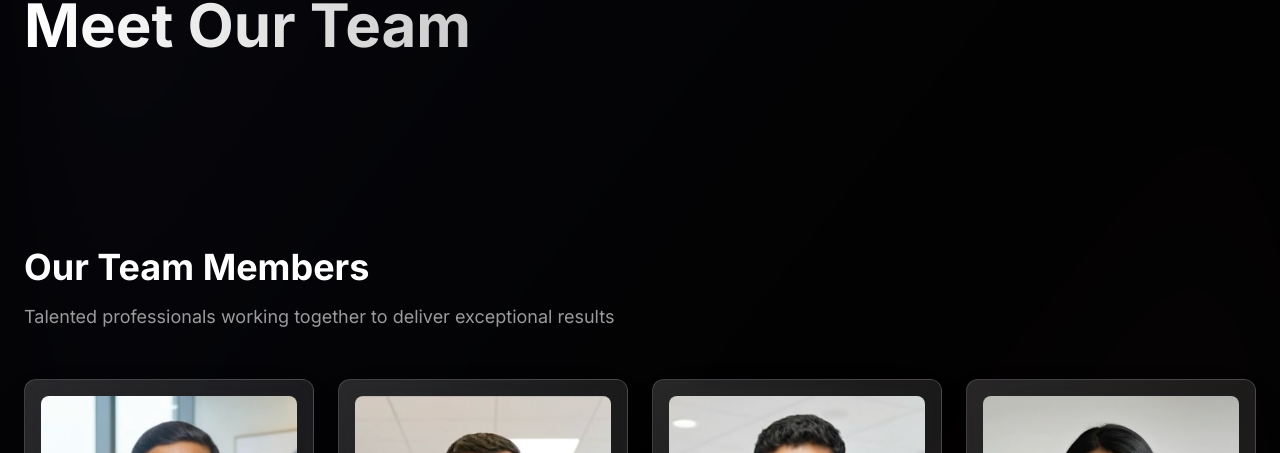
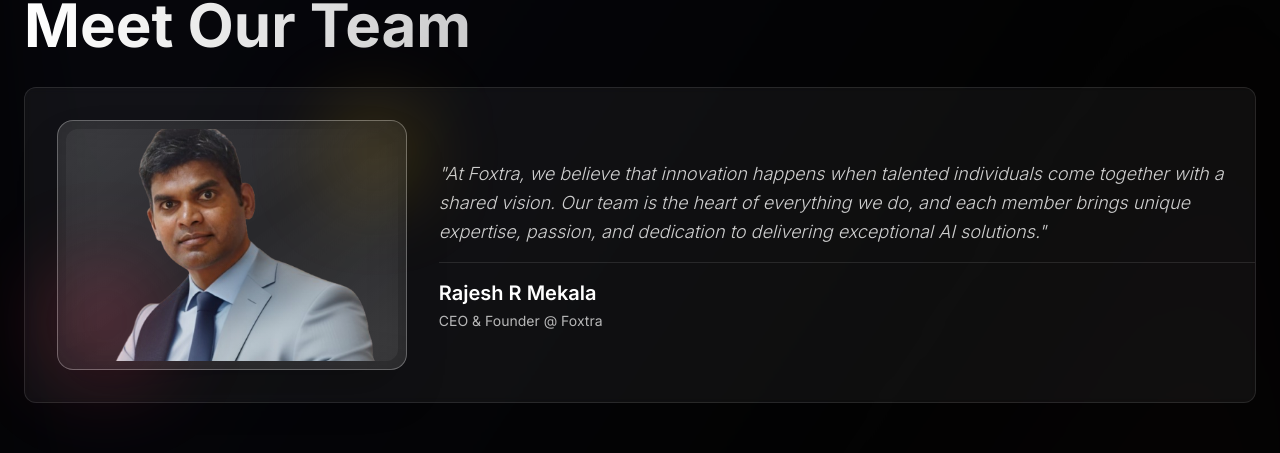
Before and after one commit to foxtra-au/foxtra-website, a Next.js app: page /company/team in a window 1280 px wide. Shown: the part 195-648 px from the top of the page. Built offline with nearby package versions, Linux system fonts and the light colour scheme; no server answers.

Commit message:
updated the CEO section

```diff
--- a/src/app/(marketing)/company/team/OurTeamClient.tsx
+++ b/src/app/(marketing)/company/team/OurTeamClient.tsx
@@ -57,7 +57,7 @@
       <div className="absolute inset-0 bg-gradient-to-br from-indigo-500/[0.05] via-transparent to-rose-500/[0.05] blur-3xl" />
 
       <div className="relative z-10">
-        {/* Title Section */}
+        {/* CEO Banner Section */}
         <section className="relative w-full pt-32 pb-20">
           <div className="container mx-auto px-4 md:px-6 max-w-7xl">
             {/* Small Title */}
@@ -79,8 +79,7 @@
               </span>
             </h1>
 
-            {/* CEO Banner Section - Hidden */}
-            <div className="hidden bg-white/5 backdrop-blur-sm border border-white/10 rounded-xl p-6 md:p-8 flex flex-col lg:flex-row gap-8 items-stretch">
+            <div className="bg-white/5 backdrop-blur-sm border border-white/10 rounded-xl p-6 md:p-8 flex flex-col lg:flex-row gap-8 items-stretch">
               {/* Left Side - CEO Photo (30%) */}
               <motion.div
                 initial={{ opacity: 0, x: -30 }}
@@ -122,14 +121,9 @@
                   <p className="text-white/80 text-lg leading-relaxed font-light italic mb-4">
                     "At Foxtra, we believe that innovation happens when talented individuals come together with a shared vision. Our team is the heart of everything we do, and each member brings unique expertise, passion, and dedication to delivering exceptional AI solutions."
                   </p>
-                  <div className="flex items-center gap-4 pt-4 border-t border-white/10">
-                    <div className="w-12 h-12 rounded-full bg-gradient-to-br from-yellow-400 to-yellow-600 flex items-center justify-center text-white font-bold text-lg">
-                      CEO
-                    </div>
-                    <div>
-                      <p className="text-white font-semibold">CEO & Founder</p>
-                      <p className="text-white/60 text-sm">Foxtra</p>
-                    </div>
+                  <div className="pt-4 border-t border-white/10">
+                    <p className="text-white font-semibold text-xl mb-1">Rajesh R Mekala</p>
+                    <p className="text-white/70 text-sm">CEO & Founder @ Foxtra</p>
                   </div>
                 </div>
               </motion.div>
```
